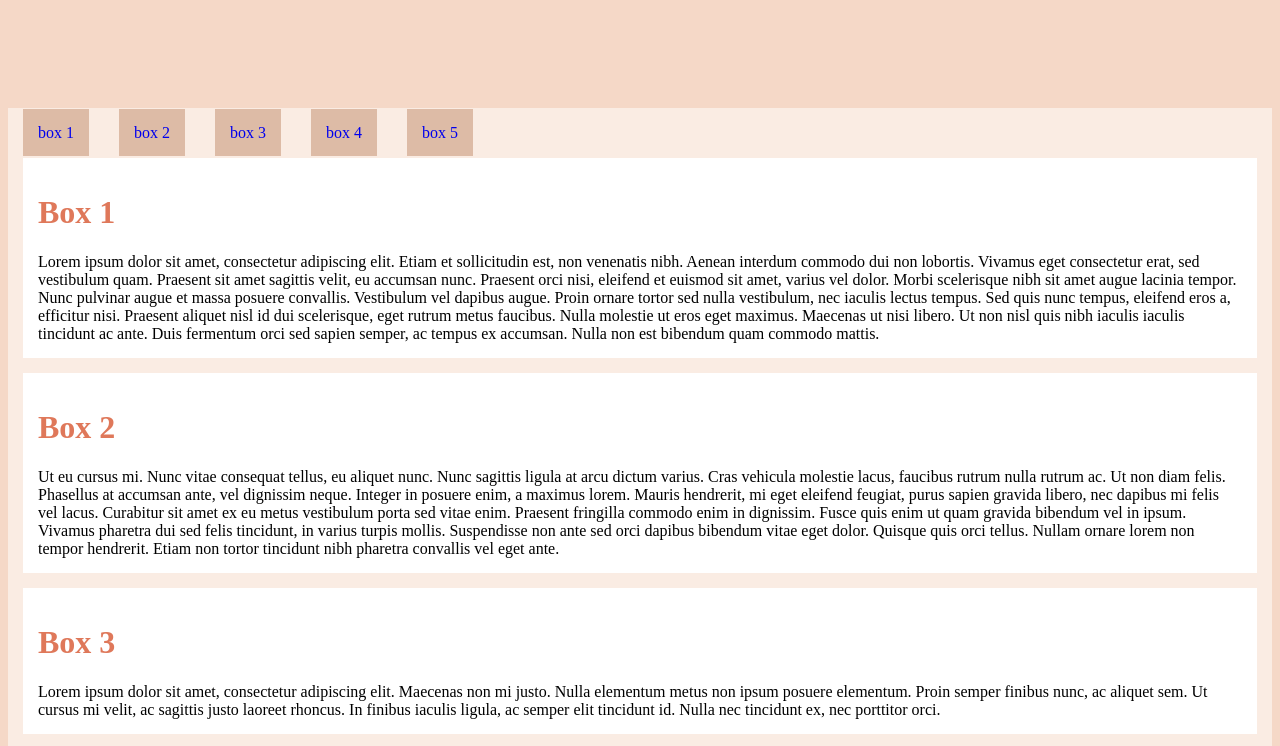
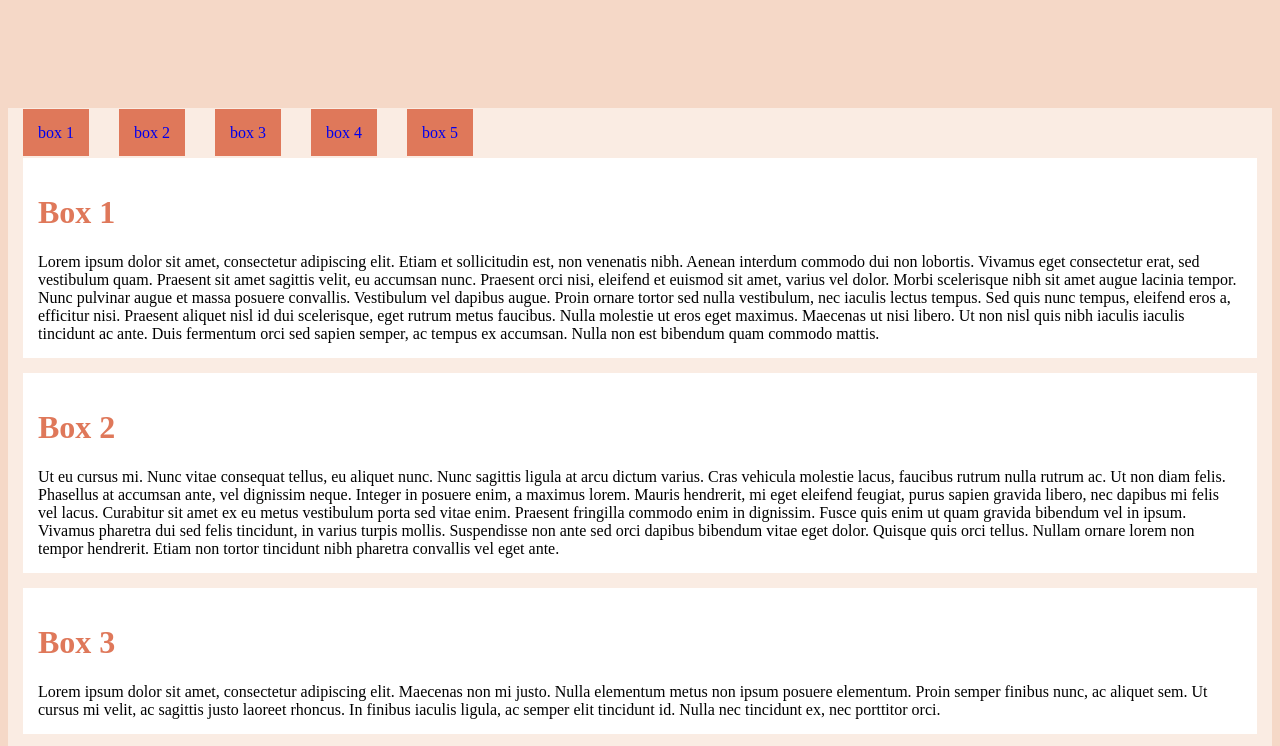
Before and after one commit to chloerdevries/webpage3, a plain HTML site: page index.html in a window 1280 px wide. Shown: the top 746 px of the page. Drawn offline with Linux system fonts and the light colour scheme.

Commit message:
Update mystyle.css

```diff
--- a/mystyle.css
+++ b/mystyle.css
@@ -31,7 +31,7 @@ ul{
 a{
   position: relative;
   text-decoration:none;
-  background: #DDBBA6 ;
+  background: #DF785A ;
   padding: 15px;
   margin-bottom: -2px;
   margin: 15px ;
```
